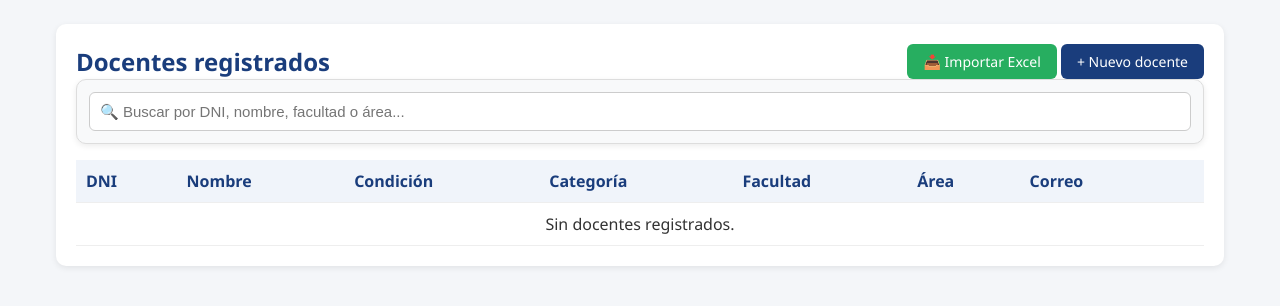
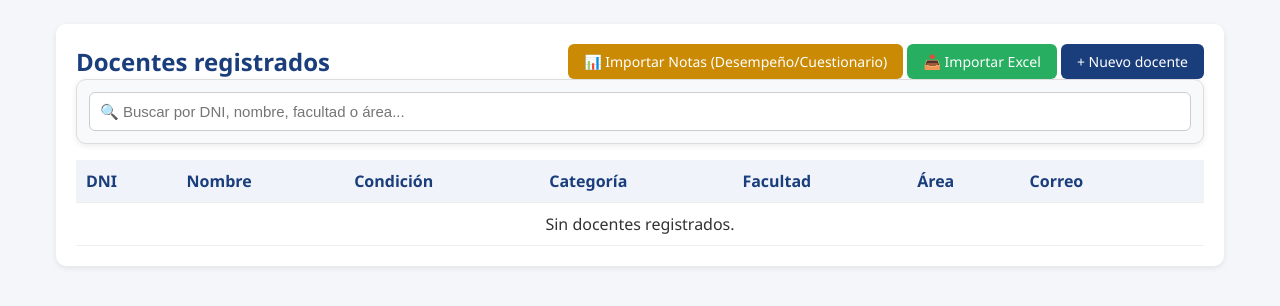
Before and after one commit to StephanieVA/uncp-evaluacion, a Flask app: page /docentes in a window 1280 px wide. Shown: the part 112-418 px from the top of the page. Run offline with Flask 3, Linux system fonts and the light colour scheme.

Commit message:
Update lista.html

```diff
--- a/templates/docentes/lista.html
+++ b/templates/docentes/lista.html
@@ -5,6 +5,7 @@
   <div style="display:flex; justify-content:space-between; align-items:center; flex-wrap:wrap; gap:10px;">
     <h2 style="margin:0;">Docentes registrados</h2>
     <div>
+      <a href="{{ url_for('importar_notas') }}" class="btn btn-secondary" style="background:#ca8a04; color:#fff;">📊 Importar Notas (Desempeño/Cuestionario)</a>
       <a href="{{ url_for('importar_docentes') }}" class="btn btn-success">📥 Importar Excel</a>
       <a href="{{ url_for('form_docente') }}" class="btn btn-primary">+ Nuevo docente</a>
     </div>
```
